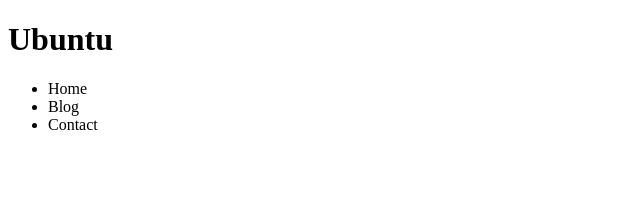
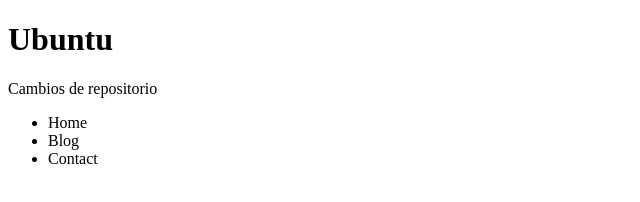
Before and after one commit to stereoslogos/proyectoDemo, a plain HTML site: page index.html in a window 1280 px wide. Shown: the whole page, without its empty margins (0-640 px from the left). Drawn offline with Linux system fonts and the light colour scheme.

Commit message:
cambios agregados

```diff
--- a/index.html
+++ b/index.html
@@ -9,6 +9,7 @@
     <body>
         <header>
             <h1>Ubuntu</h1>
+            <p>Cambios de repositorio</p>
             <nav>
                 <ul>
                     <li>Home</li>
```
